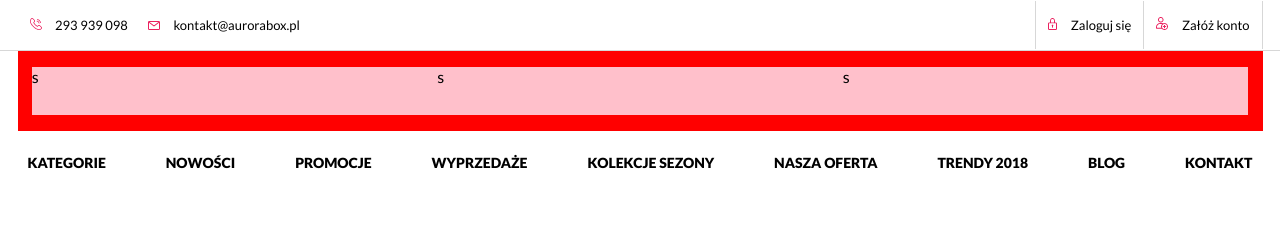
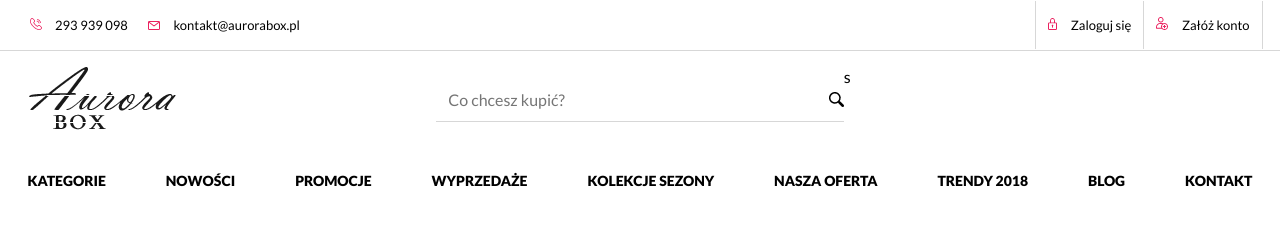
Before and after one commit to Luukess/aurora-task, a website: page index.html in a window 1280 px wide. Drawn offline with Linux system fonts and the light colour scheme.

Commit message:
Feat: added search input

```diff
--- a/index.html
+++ b/index.html
@@ -99,9 +99,24 @@
       </div>
       <div id="header-main-lg-wrapper">
         <div id="header-main-lg">
-          <div class="header-main-lg-element">s</div>
-          <div class="header-main-lg-element">s</div>
-          <div class="header-main-lg-element">s</div>
+          <div id="header-main-logo" class="header-main-lg-element">
+            <a href="index.html"
+              ><img src="/assets/header-main/logo__aurora-box.png"
+            /></a>
+          </div>
+          <div id="header-main-search" class="header-main-lg-element">
+            <div id="header-main-desktop-input-wrapper">
+              <label for="search-input-desktop">
+                <img src="assets/header-main/icon__lens.png" alt="lens icon" />
+              </label>
+              <input
+                id="search-input-desktop"
+                type="text"
+                placeholder="Co chcesz kupić?"
+              />
+            </div>
+          </div>
+          <div id="header-main-basket" class="header-main-lg-element">s</div>
         </div>
       </div>
       <div id="header-nav-lg-wrapper">
--- a/styles/header-main/headerMain.scss
+++ b/styles/header-main/headerMain.scss
@@ -33,7 +33,7 @@
   #search-and-basket-container {
     display: flex;
     flex-direction: row;
-    width: 30%;
+    width: 33%;
     justify-content: flex-end;
     align-items: center;
 
@@ -55,19 +55,62 @@ img#basket-icon {
   display: block;
 
   #header-main-lg {
-    padding: 16px 8px;
-    height: 80px;
+    padding: 16px 5px;
     max-width: 1245px;
     margin: 0 auto;
-    background-color: red;
+    // background-color: red;
     display: flex;
     align-items: center;
     justify-content: center;
 
     .header-main-lg-element {
       width: 33%;
-      height: 100%;
-      background-color: pink;
+      height: 66px;
+    }
+
+    #header-main-logo {
+      display: flex;
+      flex-direction: column;
+      justify-content: center;
+      align-items: flex-start;
+    }
+
+    #header-main-search {
+      display: flex;
+      justify-content: center;
+      align-items: center;
+
+      #header-main-desktop-input-wrapper {
+        width: 100%;
+        display: flex;
+        flex-direction: row-reverse;
+        align-items: center;
+
+        label {
+          height: 44px;
+          display: flex;
+          flex-direction: column;
+          align-items: center;
+          justify-content: center;
+          border-bottom: 1px solid $contactBarBorder;
+        }
+
+        input[type="text"]#search-input-desktop {
+          width: 100%;
+          padding: 12px;
+          border-top: none;
+          border-left: none;
+          border-right: none;
+          font-size: 16px;
+          border-bottom: 1px solid $contactBarBorder;
+          transition: border 0.3s;
+
+          &:focus {
+            outline: none;
+            border-bottom: 1px solid $textHover;
+          }
+        }
+      }
     }
   }
 }
```
Also changed, not shown: styles/styles.css.
